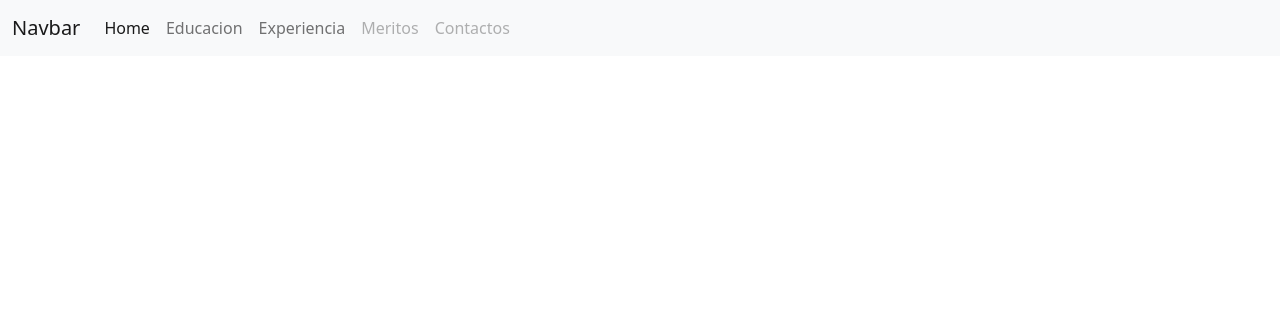
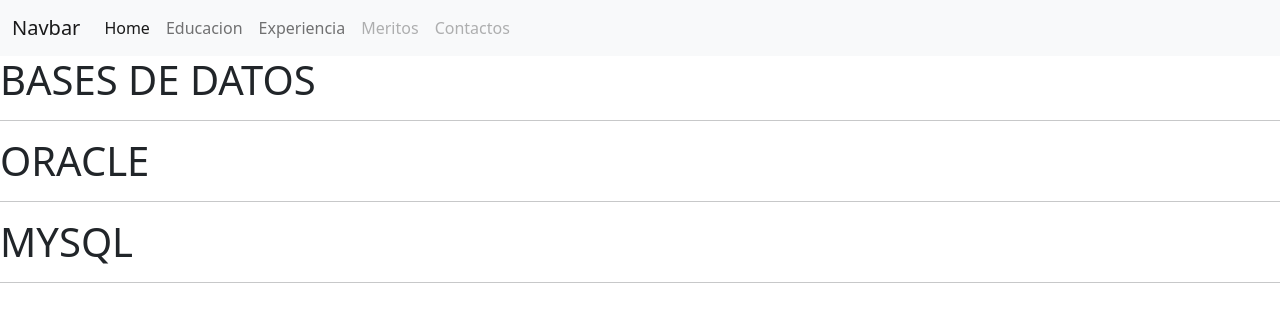
Before and after one commit to AndresT1710/CorreccionPracticaGit_TacuamanLuis, a plain HTML site: page experiencia.html in a window 1280 px wide. Drawn offline with nearby package versions, Linux system fonts and the light colour scheme.

Commit message:
Se agrego experiencia.html de base de datos

```diff
--- a/experiencia.html
+++ b/experiencia.html
@@ -37,6 +37,12 @@
       </section>
     </header>
     <main>
+      <h1> BASES DE DATOS</h1>
+      <hr>
+      <h1>ORACLE</h1>
+      <hr>
+      <h1>MYSQL</h1>
+      <hr>
     </main>
     <footer>
     </footer>
```
